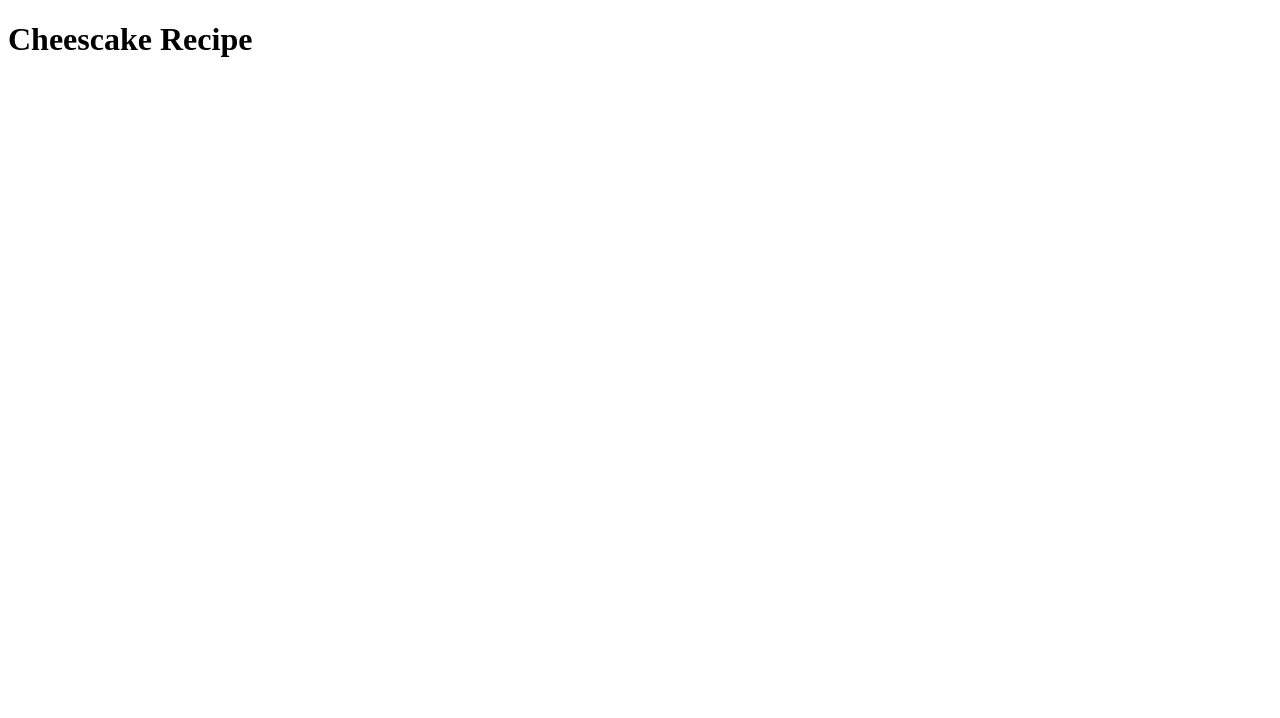
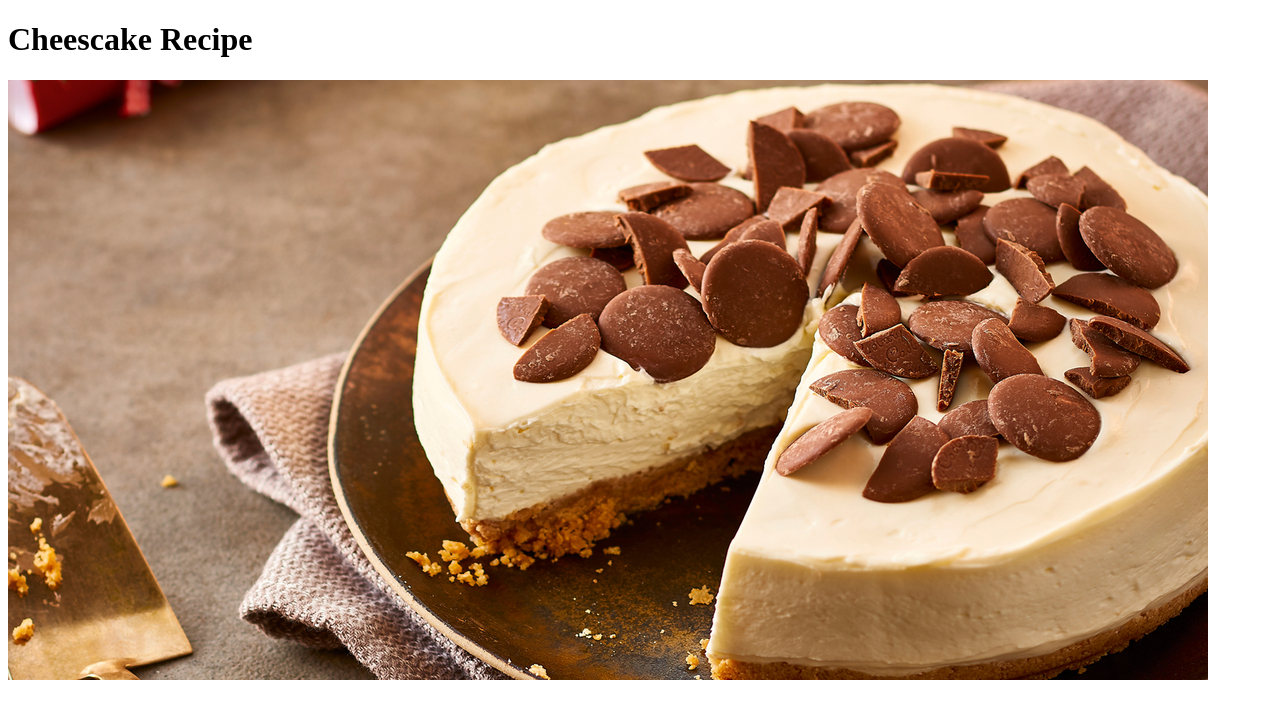
Before and after one commit to JackHendon/odin-recipes, a plain HTML site: page recipes/cheesecake.html in a window 1280 px wide. Drawn offline with Linux system fonts and the light colour scheme.

Commit message:
Add cheescake hero image and fix homepage link

```diff
--- a/recipes/cheesecake.html
+++ b/recipes/cheesecake.html
@@ -8,5 +8,6 @@
 </head>
 <body>
     <h1>Cheescake Recipe</h1>
+    <img src="/Images/cheescake_hero.png" alt="Picture of cheescake">
 </body>
 </html>
```
Also changed, not shown: index.html (+2 -1 lines), Images/cheescake_hero.png (added).
